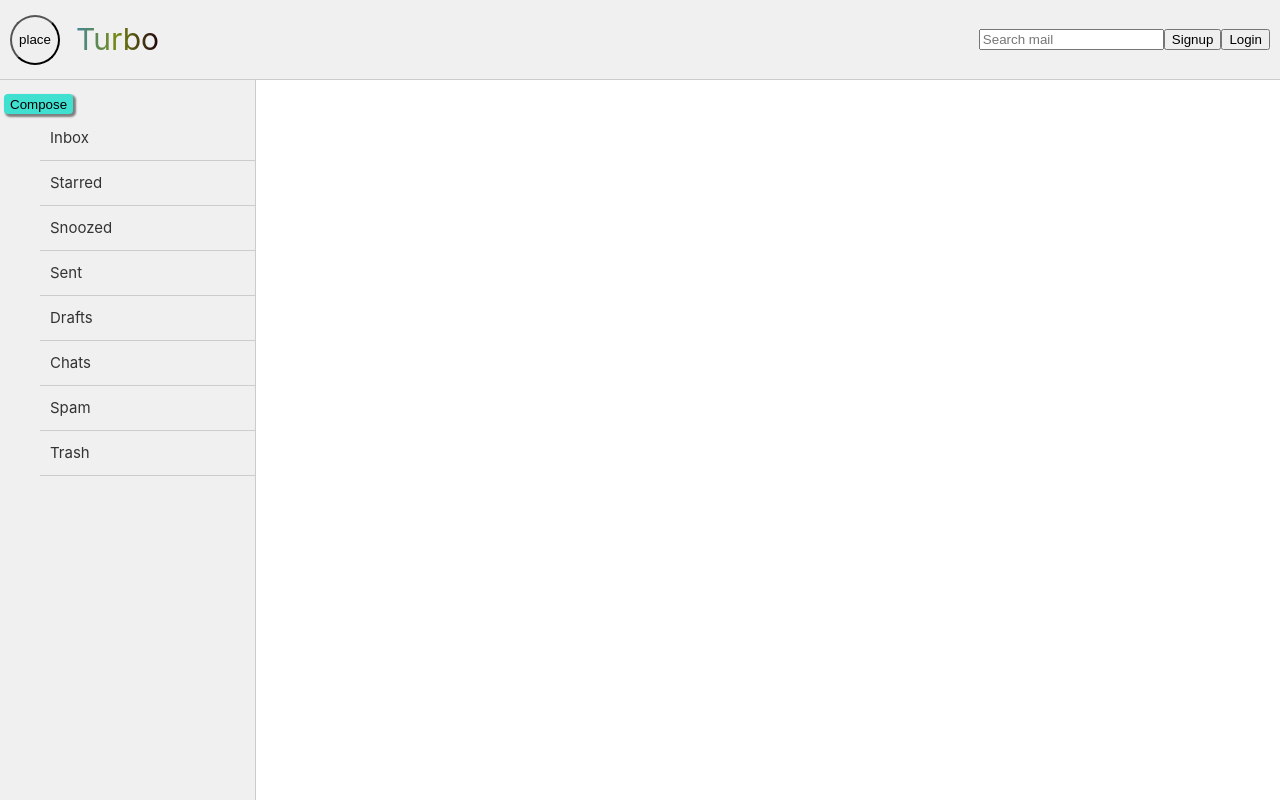
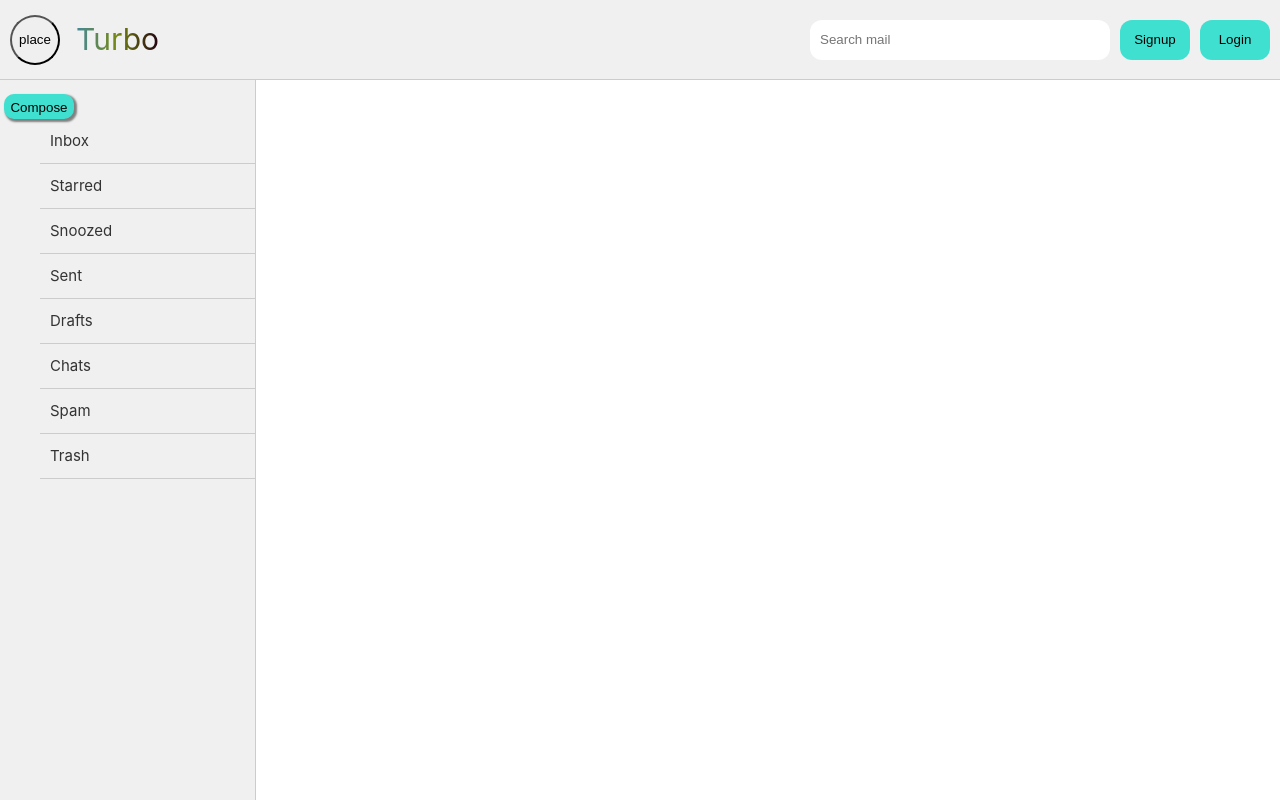
Before and after one commit to Gabrielshow/Turbo, a Vue app: page / in a window 1280 px wide. Built offline with nearby package versions, Linux system fonts and the light colour scheme.

Commit message:
Made changes to Navbar - auto push

```diff
--- a/src/App.vue
+++ b/src/App.vue
@@ -3,7 +3,10 @@
     <AppNavbar />
   </div>
   <Sidebar @show-modal="showModal = true" />
-  <router-view />
+  <div class="inview">
+
+    <router-view />
+  </div>
   <ComposeEmail v-if="showModal" :show="showModal" @close="showModal = false" />
 </template>
 
@@ -26,4 +29,10 @@ const showModal = ref(false)
   height: 80px;
   /* border-left: 5px solid Purple; */
 }
+
+.inview {
+  height: calc(100vh - 80px);
+  width: 80%;
+  border-radius: 12px;
+}
 </style>
--- a/src/assets/base.css
+++ b/src/assets/base.css
@@ -1,4 +1,3 @@
-/* color palette from <https://github.com/vuejs/theme> */
 *,
 *::before,
 *::after {
--- a/src/components/AppNavbar.vue
+++ b/src/components/AppNavbar.vue
@@ -72,23 +72,42 @@ export default {
     display: flex;
     justify-content: space-between;
     align-items: center;
+    gap: 10px;
 
 }
 
-button.group {
+.group input {
+    height: 40px;
+    width: 300px;
+    border-radius: 12px;
+    /* border: 1px solid linear-gradient(#434, #302, #908); */
     outline: none;
-    border: 1px solid linear-gradient(#434, #302, #908);
-    border-radius: 2px;
+    padding: 10px;
+    border: none;
+    transition: all 0.3s ease-in;
+}
+
+.group input:focus {
+    outline: none;
+    border: 1px solid #007bff;
+    box-shadow: 0 0 0 2px #007bff;
+    border-radius: 4px;
+}
+
+.group button {
+    outline: none;
+    border: none;
+    /* border: 1px solid linear-gradient(#434, #302, #908); */
+    border-radius: 12px;
     cursor: pointer;
     height: 40px;
-    width: 20px;
+    width: 70px;
+    background: turquoise;
+    transition: all 0.3s ease-in;
 }
 
-button.group:hover {
+.group button:hover {
     transform: scale(1.1);
 }
 
-button.group.login {
-    background: turquoise;
-}
 </style>
--- a/src/components/EmailDetail.vue
+++ b/src/components/EmailDetail.vue
@@ -1,16 +1,35 @@
 <template>
     <div>
-        <h1>{{ email.subject }}</h1>
-        <p> From: {{ email.from }}</p>
-        <p> To: {{ email.to }} </p>
-        <p> {{ email.body }} </p>
+        <div v-for="email in emails" :key="email.id">
+            <h1>{{ email.subject }}</h1>
+            <p> From: {{ email.from }}</p>
+            <p> To: {{ email.to }} </p>
+            <p> {{ email.body }} </p>
+        </div>
     </div>
 </template>
 
 <script>
+import axios from 'axios';
+
 export default {
-    props: {
-        email: Object,
+    data() {
+        return {
+            emails: [],
+        };
+    },
+    created() {
+        this.fetchEmails();
+    },
+    methods: {
+        async fetchEmails() {
+            try {
+                const response = await axios.get('http://localhost:3000/emails');
+                this.emails = response.data;
+            } catch (error) {
+                console.error('Error fetching emails:', error);
+            }
+        },
     },
 };
 </script>
--- a/src/components/Sidebar.vue
+++ b/src/components/Sidebar.vue
@@ -80,12 +80,14 @@ export default {
   background: turquoise;
   box-shadow: 2px 2px 2px 1px grey;
   cursor: pointer;
-  border-radius: 4px;
+  border-radius: 10px;
   outline: none;
   border: none;
   color: linear-gradient(to right, #489, #781, #201);
-  height: 20px;
+  height: 25px;
   transition: all 0.3s ease-in;
+  width: 70px;
+
 }
 
 .compose:hover {
```
Also changed, not shown: src/views/Inbox.vue (+7 -0 lines).
